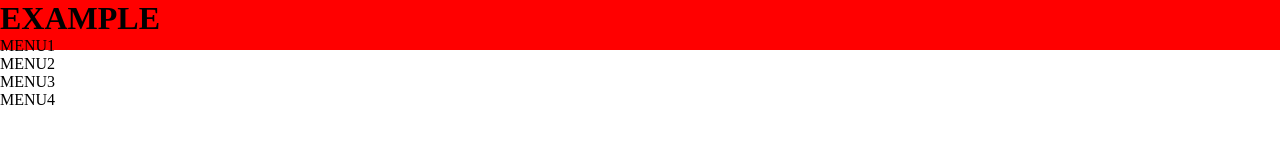
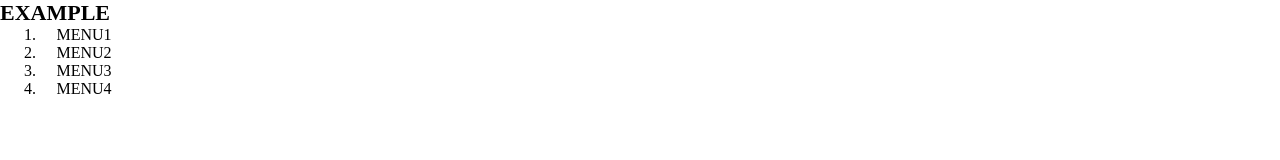
Before and after one commit to GakuMatsuya/caravan, a plain HTML site: page EXAMPLE.html in a window 1280 px wide. Drawn offline with Linux system fonts and the light colour scheme.

Commit message:
[Update]header

```diff
--- a/EXAMPLE.css
+++ b/EXAMPLE.css
@@ -3,3 +3,19 @@
   padding: 0;
   box-sizing: border-box;
 }
+
+header {
+  width: 10%;
+}
+
+.headline {
+  font-size: 22px;
+}
+
+.nav {
+  text-align: center;
+}
+
+.list {
+  padding-left: 40px;
+}
--- a/EXAMPLE.html
+++ b/EXAMPLE.html
@@ -2,12 +2,12 @@
 <html lang="ja">
   <head>
     <meta charaset="UTF-8" />
-    <link rel="stylesheet" href="chapter4_exercise.css" />
+    <link rel="stylesheet" href="EXAMPLE.css" />
     <title>EXAMPLE</title>
   </head>
 
   <body>
-    <div class="header">
+    <header>
       <h1 class="headline">EXAMPLE</h1>
       <nav class="nav">
         <ol class="list">
@@ -17,6 +17,6 @@
           <li class="list-item">MENU4</li>
         </ol>
       </nav>
-    </div>
+    </header>
   </body>
 </html>
```
